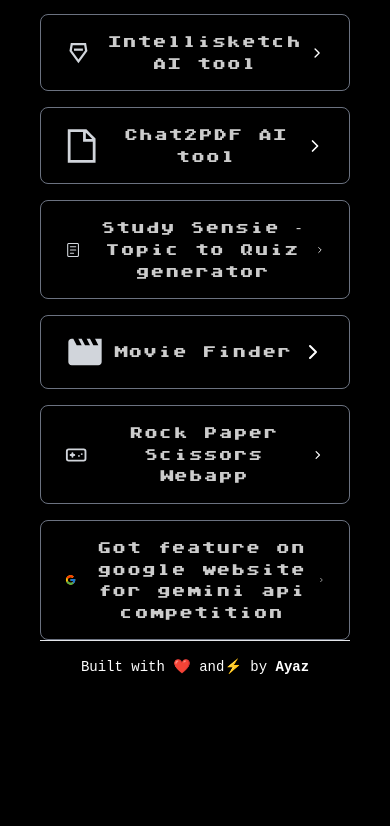
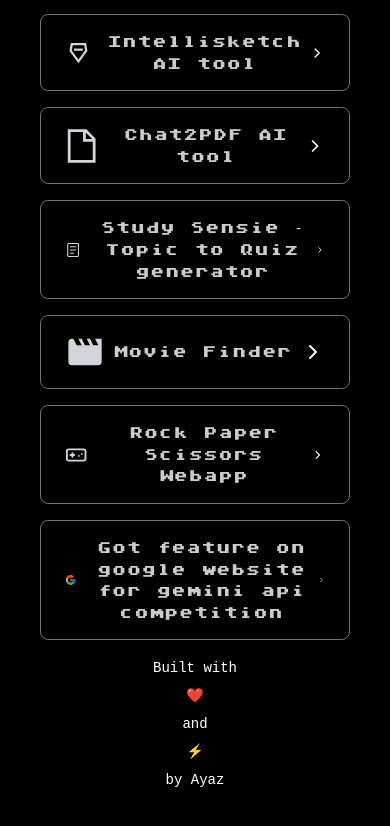
Before and after one commit to ayazmirza54/linkstoayaz, a React (Vite) app: page / in a window 390 px wide. Shown: the part 1829-2655 px from the top of the page. Before the commit the page ends 2602 px from the top, so only its background shows below. Built offline with nearby package versions, Linux system fonts and the light colour scheme.

Commit message:
Update Footer.tsx

```diff
--- a/src/Components/Footer.tsx
+++ b/src/Components/Footer.tsx
@@ -1,8 +1,11 @@
 import React from "react";
 
-const Footer = () => { return ( <footer className="w-full text-center py-4 border-t text-sm text-white">
-  <p className = ""> Built with <span className="text-red-500">❤️</span> and
-    <span className="text-orange-500">⚡</span> by <strong>Ayaz</strong> </p>
-</footer> ); };
+const Footer = () => { return ( <footer className="relative p-[2px] rounded-lg ">
+            <p className="bg-black rounded-lg p-4 h-full hover:bg-black/90 transition-all">
+                <div className="footer flex flex-col sm:flex-row justify-center items-center gap-2 text-sm">
+                    Built with <p className="text-red-500 inline">❤️</p> and <p className="text-orange-500 inline">⚡</p> by Ayaz
+                </div>
+            </p>
+        </footer> ); };
 
 export default Footer;
```
